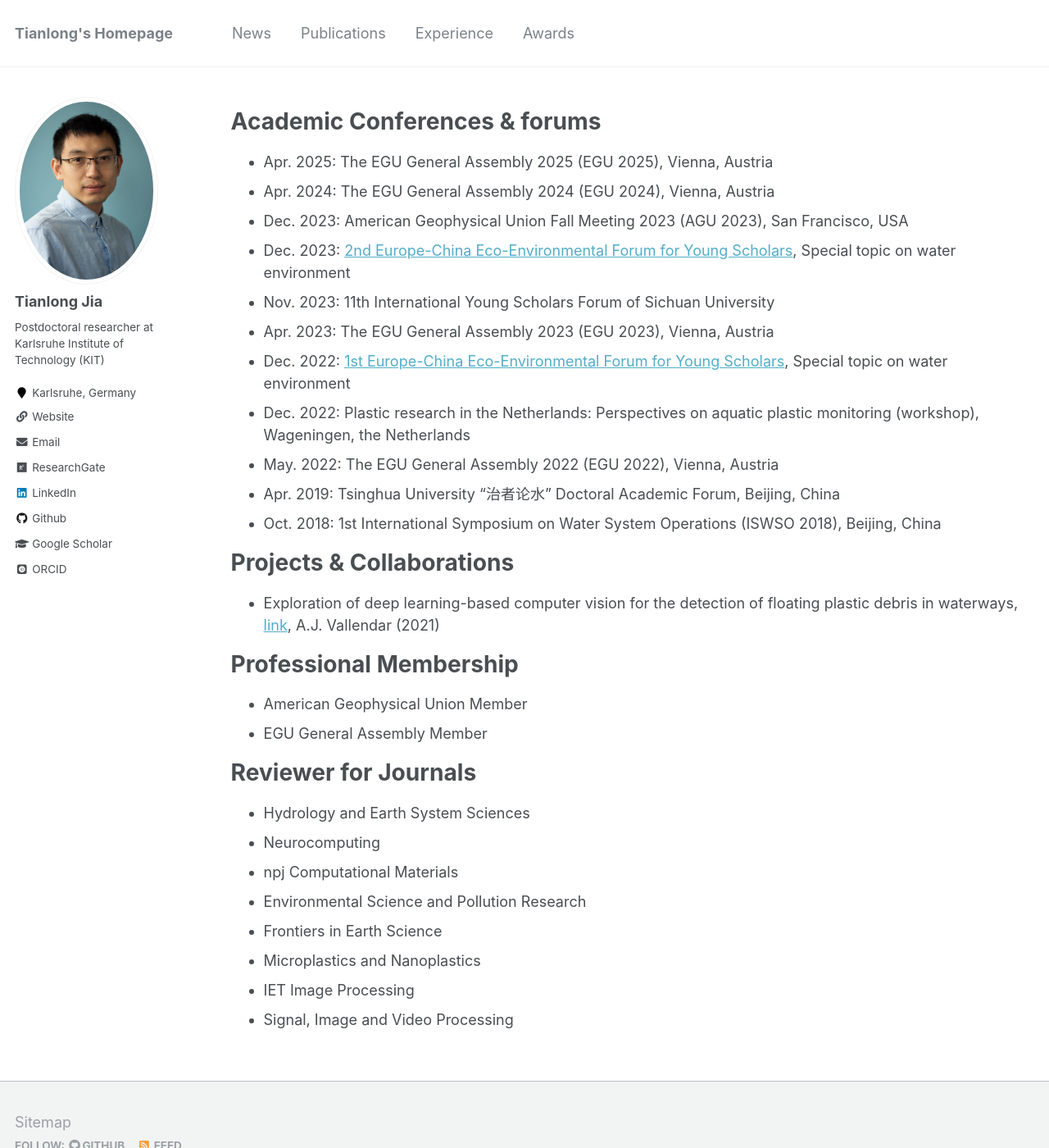
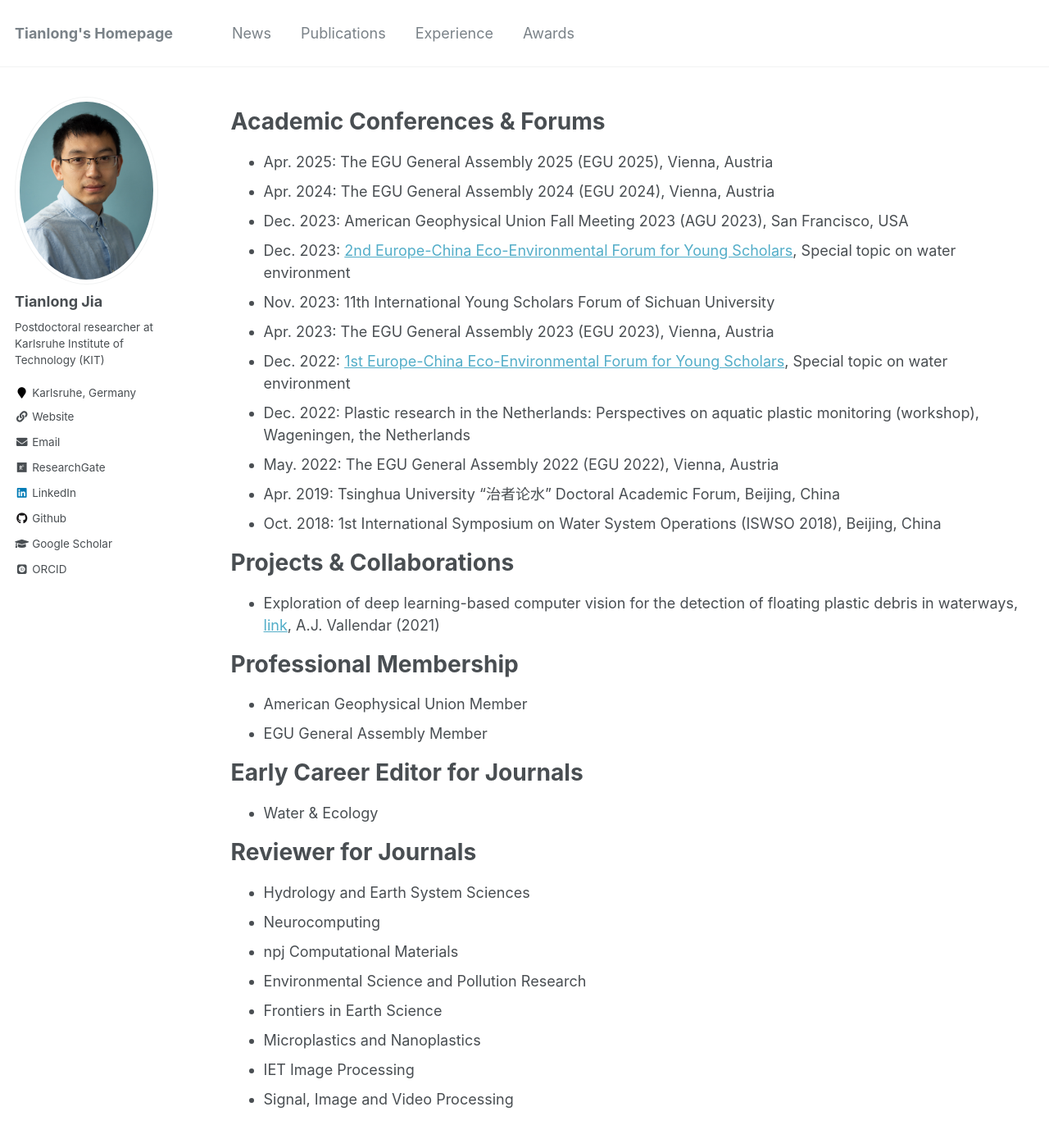
Before and after one commit to TianlongJia/TianlongJia.github.io, a Jekyll site: the page built from _pages/experience.md, in a window 1280 px wide and 1400 px high. Shown: the whole window at 82% size. Built offline with Jekyll 4.4.1, drawn with Linux system fonts in a browser that asks for light colours; some web fonts are replaced.

Commit message:
update editor

```diff
--- a/_pages/experience.md
+++ b/_pages/experience.md
@@ -5,7 +5,7 @@ permalink: /experience/
 author_profile: true
 ---
 {% include base_path %}
-# Academic Conferences & forums
+# Academic Conferences & Forums
 - Apr. 2025: The EGU General Assembly 2025 (EGU 2025), Vienna, Austria
 - Apr. 2024: The EGU General Assembly 2024 (EGU 2024), Vienna, Austria
 - Dec. 2023: American Geophysical Union Fall Meeting 2023 (AGU 2023), San Francisco, USA
@@ -24,6 +24,9 @@ author_profile: true
 # Professional Membership
 - American Geophysical Union Member
 - EGU General Assembly Member
+
+# Early Career Editor for Journals
+- Water & Ecology
 
 # Reviewer for Journals
 - Hydrology and Earth System Sciences
```
